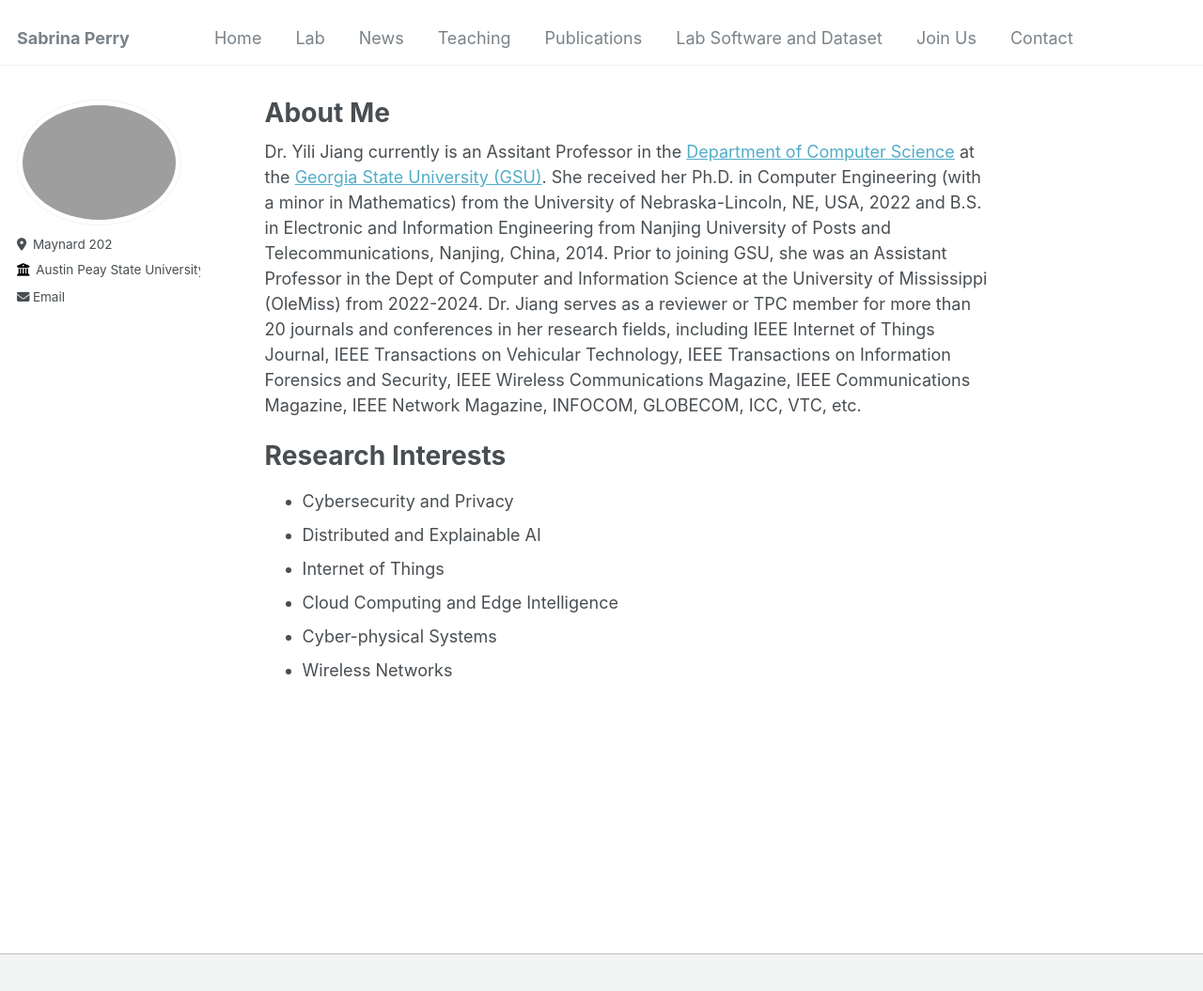
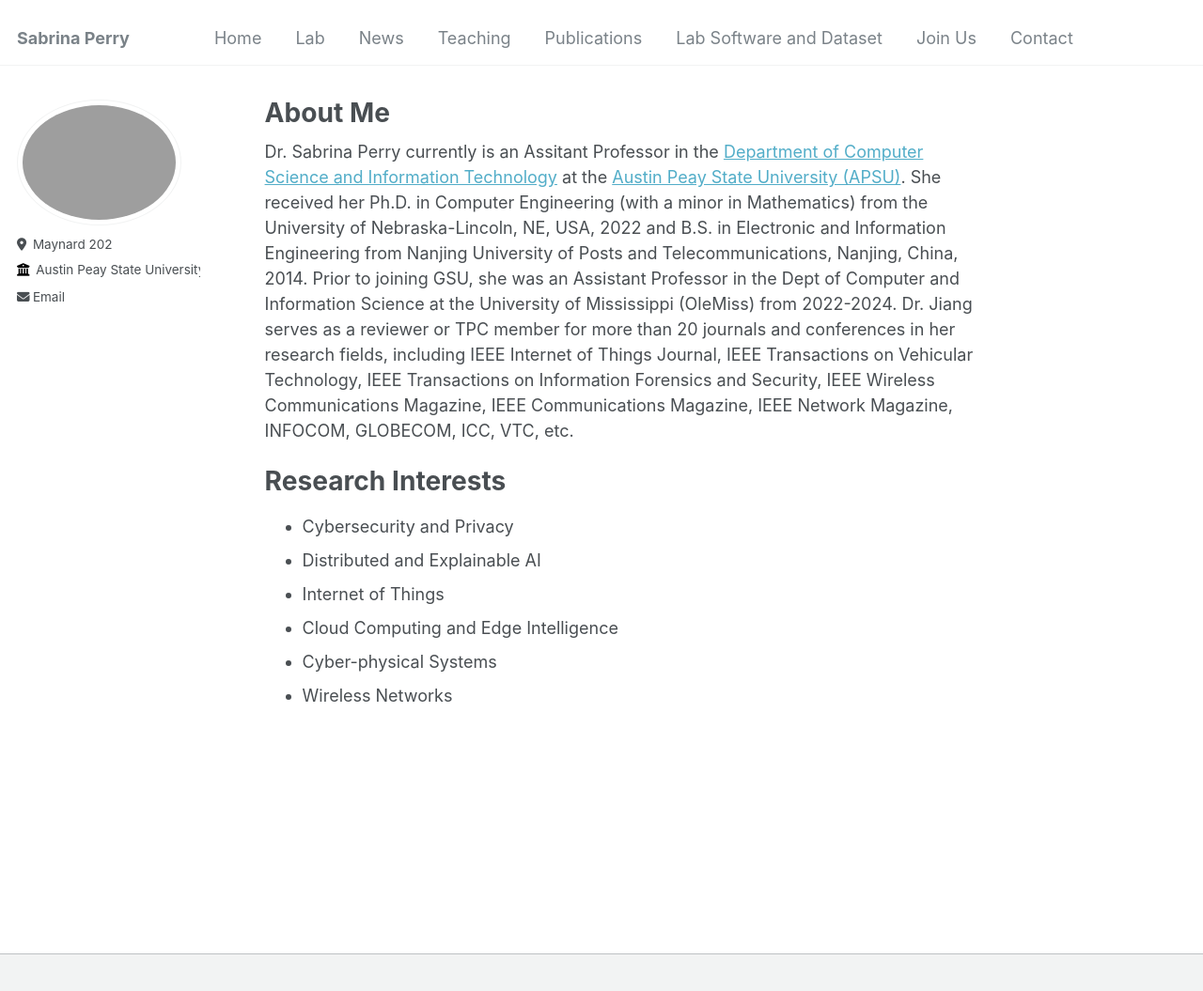
Before and after one commit to suhbrina-perry/suhbrina-perry.github.io, a Jekyll site: the page built from _pages/about.md, in a window 1280 px wide and 1088 px high. Shown: the top 1055 px of the window at 94% size. Built offline with Jekyll 4.4.1, drawn with Linux system fonts in a browser that asks for light colours.

Commit message:
Update about page with new professor information

```diff
--- a/_pages/about.md
+++ b/_pages/about.md
@@ -6,7 +6,7 @@ redirect_from:
   - /about/
   - /about.html
 ---
-Dr. Yili Jiang currently is an Assitant Professor in the [Department of Computer Science](https://csds.gsu.edu/) at the [Georgia State University (GSU)](https://www.gsu.edu/). She received her Ph.D. in Computer Engineering (with a minor in Mathematics) from the University of Nebraska-Lincoln, NE, USA, 2022 and B.S. in Electronic and Information Engineering from Nanjing University of Posts and Telecommunications, Nanjing, China, 2014. Prior to joining GSU, she was an Assistant Professor in the Dept of Computer and Information Science at the University of Mississippi (OleMiss) from 2022-2024. Dr. Jiang serves as a reviewer or TPC member for more than 20 journals and conferences in her research fields, including IEEE Internet of Things Journal, IEEE Transactions on Vehicular Technology, IEEE Transactions on Information Forensics and Security, IEEE Wireless Communications Magazine, IEEE Communications Magazine, IEEE Network Magazine, INFOCOM, GLOBECOM, ICC, VTC, etc.
+Dr. Sabrina Perry currently is an Assitant Professor in the [Department of Computer Science and Information Technology](https://csds.gsu.edu/) at the [Austin Peay State University (APSU)](https://www.apsu.edu/). She received her Ph.D. in Computer Engineering (with a minor in Mathematics) from the University of Nebraska-Lincoln, NE, USA, 2022 and B.S. in Electronic and Information Engineering from Nanjing University of Posts and Telecommunications, Nanjing, China, 2014. Prior to joining GSU, she was an Assistant Professor in the Dept of Computer and Information Science at the University of Mississippi (OleMiss) from 2022-2024. Dr. Jiang serves as a reviewer or TPC member for more than 20 journals and conferences in her research fields, including IEEE Internet of Things Journal, IEEE Transactions on Vehicular Technology, IEEE Transactions on Information Forensics and Security, IEEE Wireless Communications Magazine, IEEE Communications Magazine, IEEE Network Magazine, INFOCOM, GLOBECOM, ICC, VTC, etc.
 
 Research Interests
 ======
```
